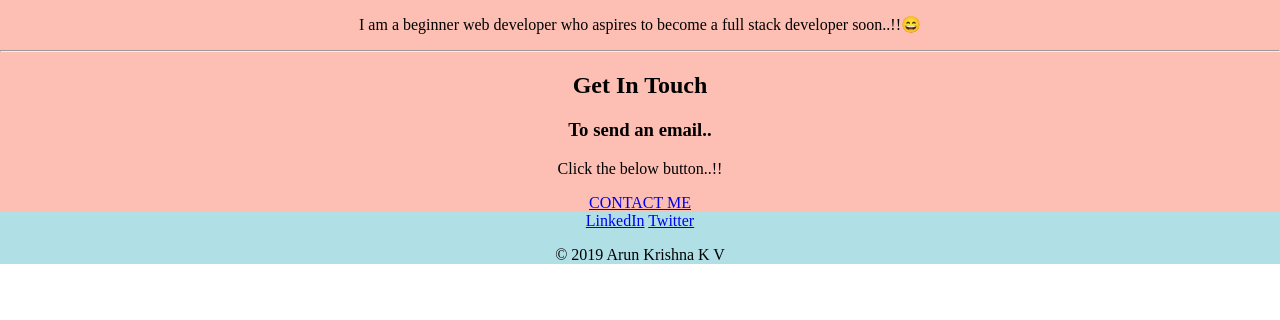
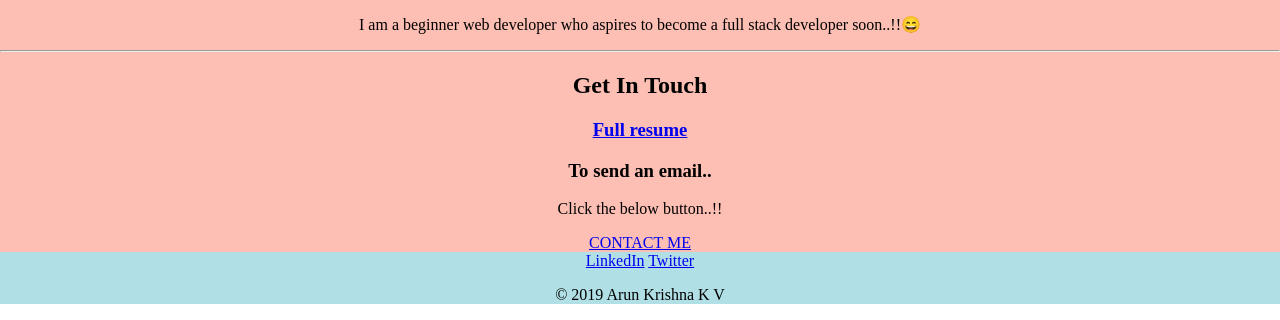
Before and after one commit to arunkrishnakv/Second-Website, a plain HTML site: page index.html in a window 1280 px wide. Shown: the part 1121-1441 px from the top of the page. Before the commit the page ends 1401 px from the top, so only its background shows below. Drawn offline with Linux system fonts and the light colour scheme.

Commit message:
Update index.html

```diff
--- a/index.html
+++ b/index.html
@@ -40,6 +40,7 @@
       <hr>
       <div class="contact-me">
         <h2>Get In Touch</h2>
+        <a href="https://arunkv-profile-for-1c.s3.amazonaws.com/Arun+Resume.pdf"><h3>Full resume</h3></a>
         <h3>To send an email..</h3>
         <p>Click the below button..!!</p>
         <a class="btn" href="mailto:arunkrishnakv@gmail.com">CONTACT ME</a>
```
